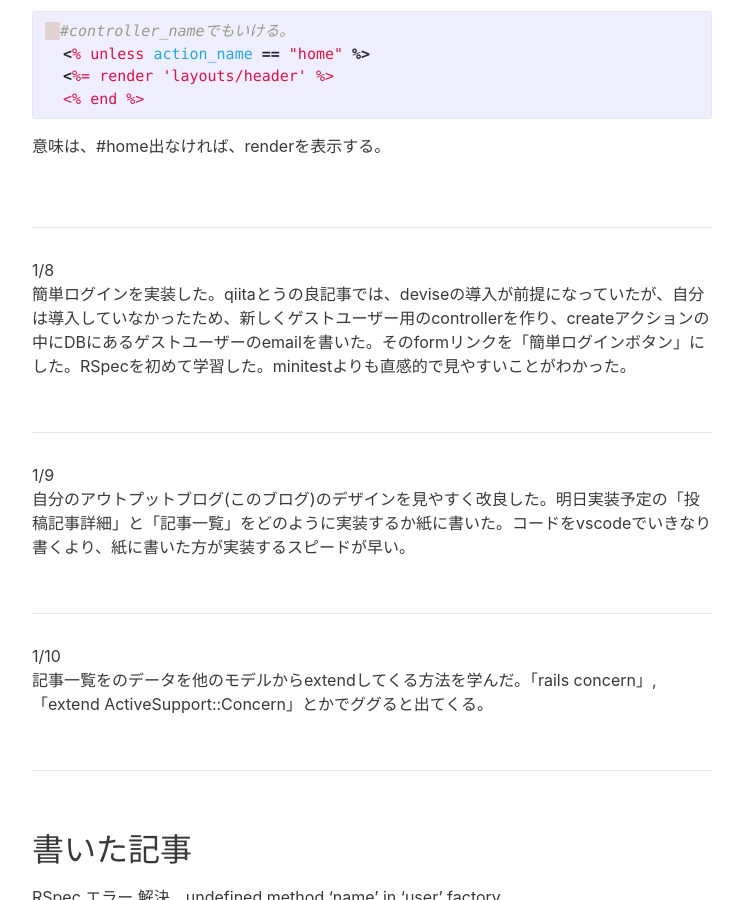
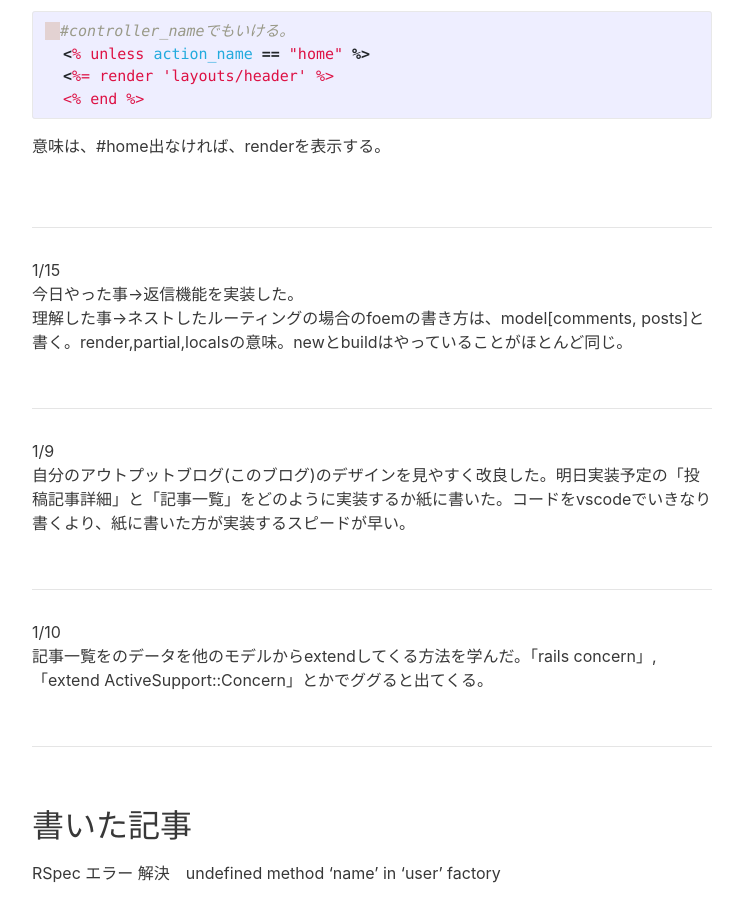
Before and after one commit to kazblog/kazblog.github.io, a Jekyll site: the page built from _posts/weekly-update/2021-01-17-hello.md, in a window 1280 px wide and 900 px high, scrolled down 2393 px. Shown: the whole window, without its empty margins (268-1011 px from the left). Built offline with Jekyll 4.4.1, drawn with Linux system fonts in a browser that asks for light colours; nearby versions of some CDN libraries.

Commit message:
Update 2021-01-17-hello.md

```diff
--- a/_posts/weekly-update/2021-01-17-hello.md
+++ b/_posts/weekly-update/2021-01-17-hello.md
@@ -75,7 +75,8 @@ gem　追加後
 
 <br>
 <hr>
-1/8<br>簡単ログインを実装した。qiitaとうの良記事では、deviseの導入が前提になっていたが、自分は導入していなかったため、新しくゲストユーザー用のcontrollerを作り、createアクションの中にDBにあるゲストユーザーのemailを書いた。そのformリンクを「簡単ログインボタン」にした。RSpecを初めて学習した。minitestよりも直感的で見やすいことがわかった。<br><br>
+1/15<br>今日やった事→返信機能を実装した。 <br>
+理解した事→ネストしたルーティングの場合のfoemの書き方は、model[comments, posts]と書く。render,partial,localsの意味。newとbuildはやっていることがほとんど同じ。<br><br>
 <hr>
 1/9<br>自分のアウトプットブログ(このブログ)のデザインを見やすく改良した。明日実装予定の「投稿記事詳細」と「記事一覧」をどのように実装するか紙に書いた。コードをvscodeでいきなり書くより、紙に書いた方が実装するスピードが早い。<br><br>
 <hr>
```
